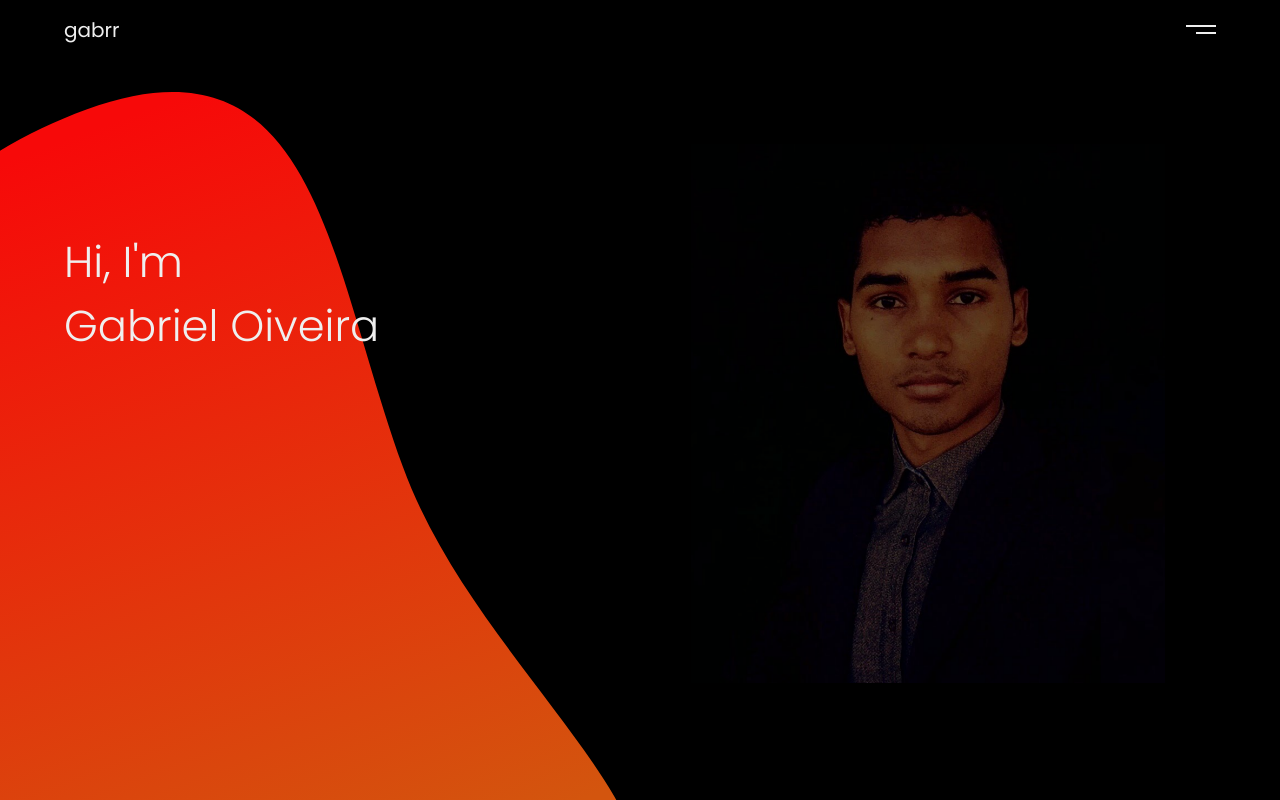
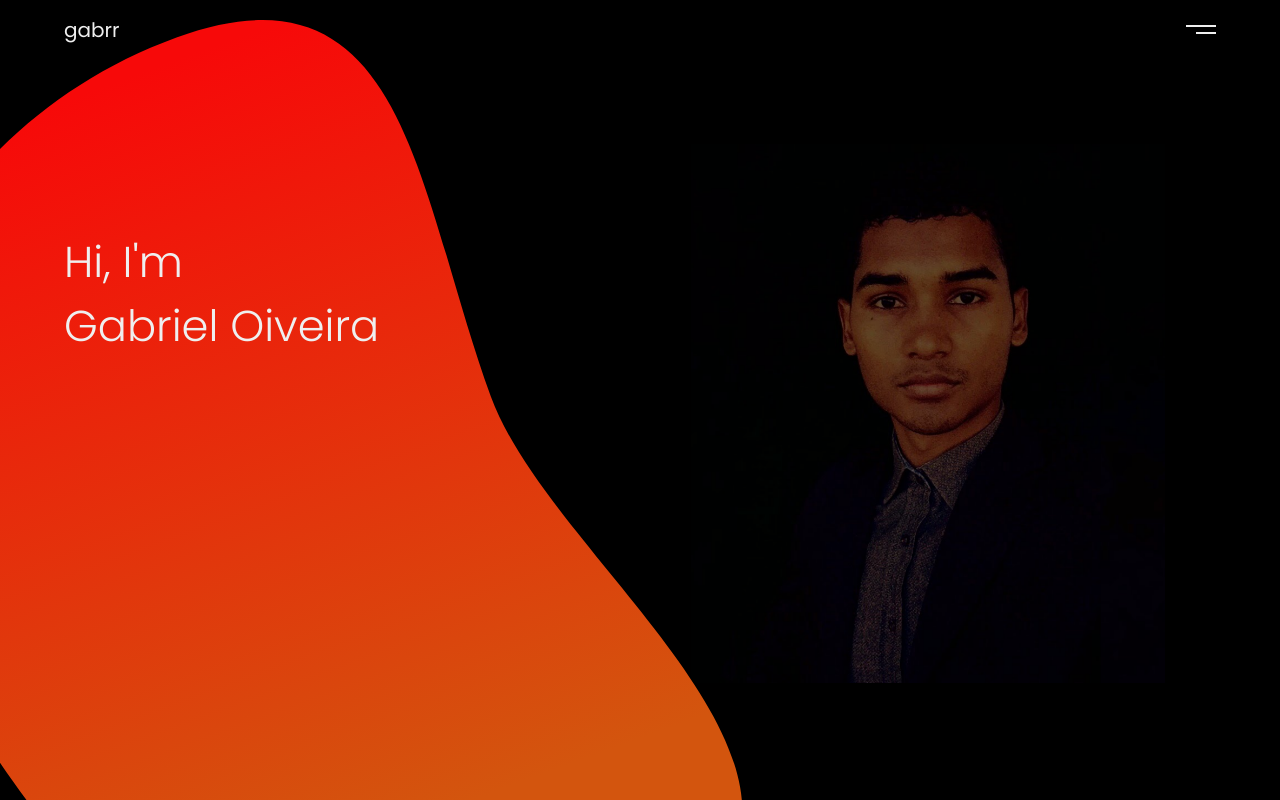
Before and after one commit to gabrr/main-portfolio, a React (Create React App) app: page / in a window 1280 px wide. Shown: the top 800 px of the page. Built offline with nearby package versions, Linux system fonts and the light colour scheme.

Commit message:
much better movement of the svg

```diff
--- a/src/components/home/index.jsx
+++ b/src/components/home/index.jsx
@@ -16,7 +16,7 @@ export default class Home extends Component {
     beanMover() {
         const values = [
             ["M810.246", "584.444C810.246", "1003.896", "1278.98", "1422.62", "374.469", "1329.49C152.244", "1329.49", "0", "813.551", "0", "524.099C0", "234.647", "261.215", "0", "583.44", "0C905.665", "0", "810.246", "294.992", "810.246", "584.444Z"],
-            ["M1214.53 440.758C1214.53 730.21 1307.01 1274.13 502.5 1181C180.275 1181 0.531494 843.21 0.531494 553.758C0.531494 264.306 245.307 0.757629 567.531 0.757629C889.756 0.757629 1214.53 151.306 1214.53 440.758Z"]
+            ["M817.5 496C817.5 785.452 842 1102 422 1130C99.7751 1130 0 736.551 0 447.099C0 157.647 75.7751 0 398 0C720.225 0 817.5 206.548 817.5 496Z"]
         ]
 
         setInterval(() => {
@@ -34,7 +34,7 @@ export default class Home extends Component {
                 this.switcher = 0
             }
 
-        }, 1000)
+        }, 6000)
 
     }
 
--- a/src/components/home/style.css
+++ b/src/components/home/style.css
@@ -20,8 +20,8 @@
 
 #biggest-bean {
     position: absolute;
-    left: -17%;
-    top: -35vh;
+    left: -10%;
+    top: -44vh;
     width: 80%;
     z-index: -1;
     transform: rotate(-20deg);
```
